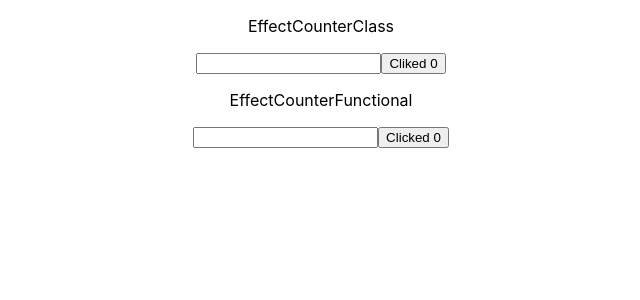
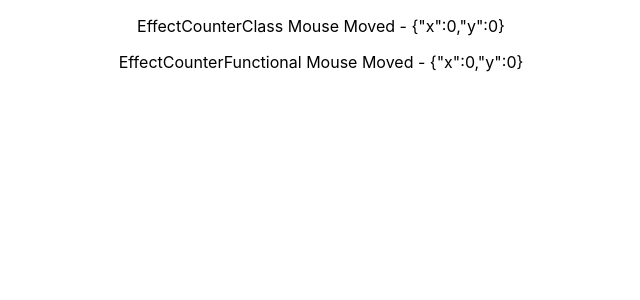
Before and after one commit to priyabratagig/react-hooks, a React (Create React App) app: page / in a window 1280 px wide. Shown: the top 300 px of the page, without its empty margins (319-959 px from the left). Built offline with nearby package versions, Linux system fonts and the light colour scheme.

Commit message:
effect only run once

```diff
--- a/src/Components/useEffect/EffectCounterClass.js
+++ b/src/Components/useEffect/EffectCounterClass.js
@@ -4,25 +4,21 @@ export class EffectCounterClass extends Component {
     constructor(props) {
         super(props);
         this.state = {
-            count: 0,
-            name: '',
+            x: 0,
+            y: 0,
         };
     }
+    logMouse = ({ clientX = 0, clientY = 0 }) => {
+        this.setState({ x: clientX, y: clientY })
+    };
     componentDidMount() {
-        document.title = `Class Clicked ${this.state.count}` //same code writen twice
+        console.log('AddEventListener');
+        window.addEventListener('mousemove', this.logMouse); //only need to be executed once
     };
-    componentDidUpdate(previousProps, previousState) {
-        if (previousState.count !== this.state.count) { //run side effect with condition
-            console.log('Document title updated')
-            document.title = `Class Clicked ${this.state.count}` //same code writen twice
-        }
-    }
     render() {
         return (
             <div>
-                <p>EffectCounterClass</p>
-                <input type="name" value={this.state.name} onChange={({ target: { value } }) => this.setState({ ...this.state, name: value })} />
-                <button onClick={() => this.setState({ count: this.state.count + 1 })}>Cliked {this.state.count}</button>
+                <p>EffectCounterClass Mouse Moved - {JSON.stringify(this.state)}</p>
             </div>
         )
     }
--- a/src/Components/useEffect/EffectCounterFunctional.js
+++ b/src/Components/useEffect/EffectCounterFunctional.js
@@ -1,17 +1,17 @@
 import React, { useState, useEffect } from 'react'
 
 function EffectCounterFunctional() {
-    const [counter, setCounter] = useState(0);
-    const [name, setName] = useState('');
+    const [coOrdinates, setCoOrdinates] = useState({ x: 0, y: 0 });
+    const logMouse = ({ clientX = 0, clientY = 0 }) => {
+        setCoOrdinates({ x: clientX, y: clientY });
+    };
     useEffect(() => {
-        console.log('Document title updated')
-        document.title = `Function Clicked ${counter}`
-    }, [counter]); //run effect with condition
+        console.log('AddEventListener');
+        window.addEventListener('mousemove', logMouse)
+    }, []); //run only once
     return (
         <div>
-            <p>EffectCounterFunctional</p>
-            <input type="name" value={name} onChange={({ target: { value } }) => setName(value)} />
-            <button onClick={() => setCounter(counter + 1)}>Clicked {counter}</button>
+            <p>EffectCounterFunctional Mouse Moved - {JSON.stringify(coOrdinates)}</p>
         </div>
     )
 }
```
